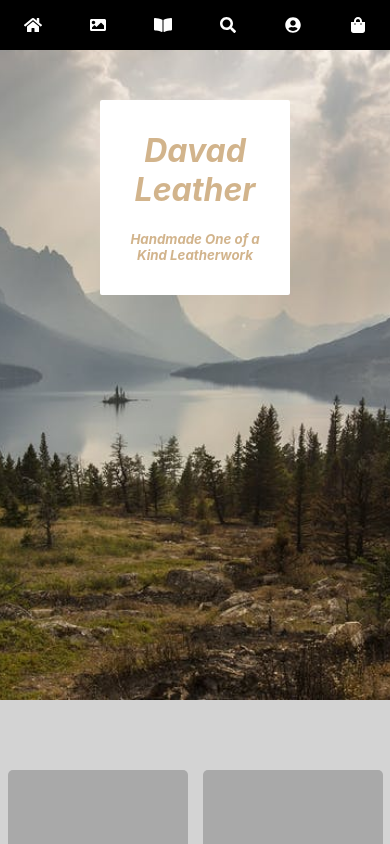
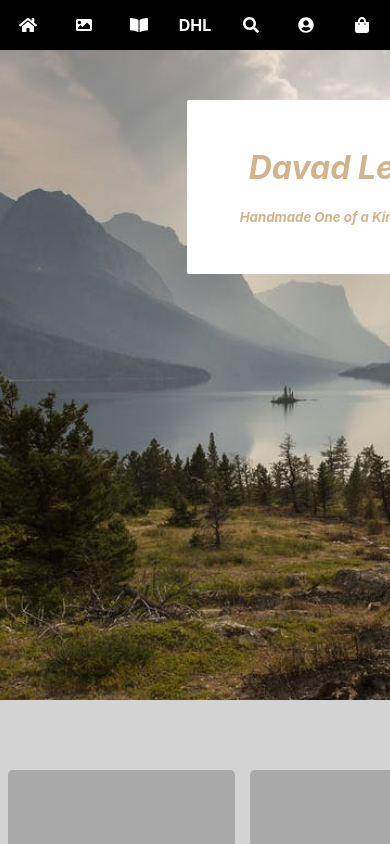
Before and after one commit to stevedoty/davad-leather, a React (Create React App) app: page / in a window 390 px wide. Shown: the top 844 px of the page. Built offline with nearby package versions, Linux system fonts and the light colour scheme.

Commit message:
solved mobile/reponsive width bug

```diff
--- a/src/App.css
+++ b/src/App.css
@@ -1,10 +1,11 @@
+html{
+  display: grid;/* solves mobile width bug */
+}
 .App {
   text-align: center;
     background-color: lightgrey;
 }
-.App-body{
-    padding:5%;
-}
+
 /*========header========================*/
 .header-container{
   width: 100%;
@@ -14,13 +15,11 @@
 .header{
     height: 50px;
     background-color: black;
+    color: white;
     display: flex;
     position:relative;
 }
-.header a{
-    text-decoration: none;
-    color: black;
-}
+
 .header-item{
     flex-direction: row;
     width:100%;
@@ -36,7 +35,6 @@
     display: flex;
     flex-direction: column;
     align-items: center;
-    /* background-color: tan; */
     padding: 100px;
 }
 .summary{
@@ -111,9 +109,9 @@
 
 /*========checkoutpage========================*/
 .checkout-page {
-  display: block;
   width: 90%;
   min-height: 90vh;
+  display: flex;
   flex-direction: column;
   align-items: center;
   margin: 50px auto;
--- a/src/App.js
+++ b/src/App.js
@@ -1,6 +1,4 @@
 import React from 'react';
-import { Switch, Route, Redirect } from 'react-router-dom';
-import { connect } from 'react-redux';
 
 import Header from './components/header/header.js';
 import Body from './components/body/body.js';
@@ -16,7 +14,6 @@ class App extends React.Component {
 
       return (
         <div className="App">
-        <i className="fas fa-home"></i>
             <Header className="header"/>
             <Body className="body"/>
             <Footer className="footer"/>
--- a/src/components/body/body.js
+++ b/src/components/body/body.js
@@ -6,6 +6,7 @@ import StoryPage from '../../pages/storypage/storypage.js';
 import CheckoutPage from '../../pages/checkoutpage/checkoutpage.js';
 
 const Body = () => (
+  <div className="body-container">
     <div className="body">
         <div className="body-item">
             <LandingPage />
@@ -14,6 +15,7 @@ const Body = () => (
             <CheckoutPage />
         </div>
     </div>
+  </div>
 )
 
 export default Body;
--- a/src/components/header/header.js
+++ b/src/components/header/header.js
@@ -21,6 +21,9 @@ const Header = () => (
             </a>
         </div>
         <div className="header-item">
+            <div className="logo"><b>DHL</b></div>
+        </div>
+        <div className="header-item">
             <a href="#search-page">
               <FontAwesomeIcon icon={faSearch} color="white"/>
             </a>
```
Also changed, not shown: src/index.js (+0 -11 lines).
